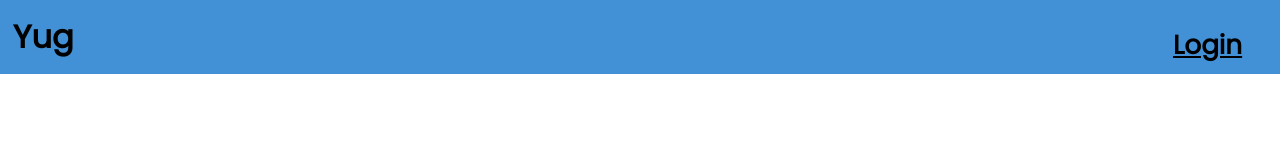
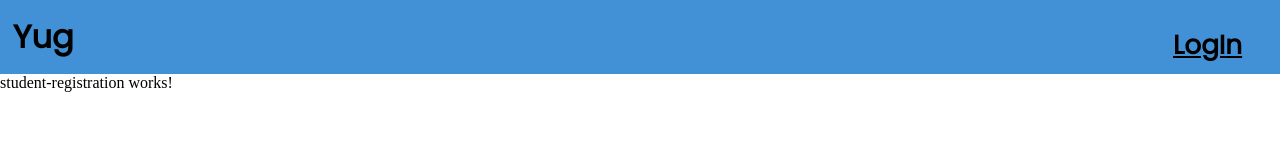
Before and after one commit to zugzwang03/Yug, an Angular app in the folder client/: page /studentRegistration in a window 1280 px wide. Before the commit this address led to /. Shown: the top 164 px of the page. Built offline with nearby package versions, Linux system fonts and the light colour scheme.

Commit message:
added student registration

```diff
--- a/client/src/app/app.routes.ts
+++ b/client/src/app/app.routes.ts
@@ -2,8 +2,10 @@ import { Routes } from '@angular/router';
 import { StudentLoginComponent } from './student-login/student-login.component';
 import { AppComponent } from './app.component';
 import { LandingPageComponent } from './landing-page/landing-page.component';
+import { StudentRegistrationComponent } from './student-registration/student-registration.component';
 
 export const routes: Routes = [
     { path: "studentLogin", component: StudentLoginComponent },
-    { path: 'landing-page', component: LandingPageComponent }
+    { path: 'landing-page', component: LandingPageComponent },
+    { path: "studentRegistration", component: StudentRegistrationComponent }
 ];
--- /dev/null
+++ b/client/src/app/student-registration/student-registration.component.html
@@ -0,0 +1 @@
+<p>student-registration works!</p>
```
Also changed, not shown: client/src/app/student-registration/student-registration.component.ts (added, +12 -0 lines), client/src/app/student-registration/student-registration.component.css (added).
